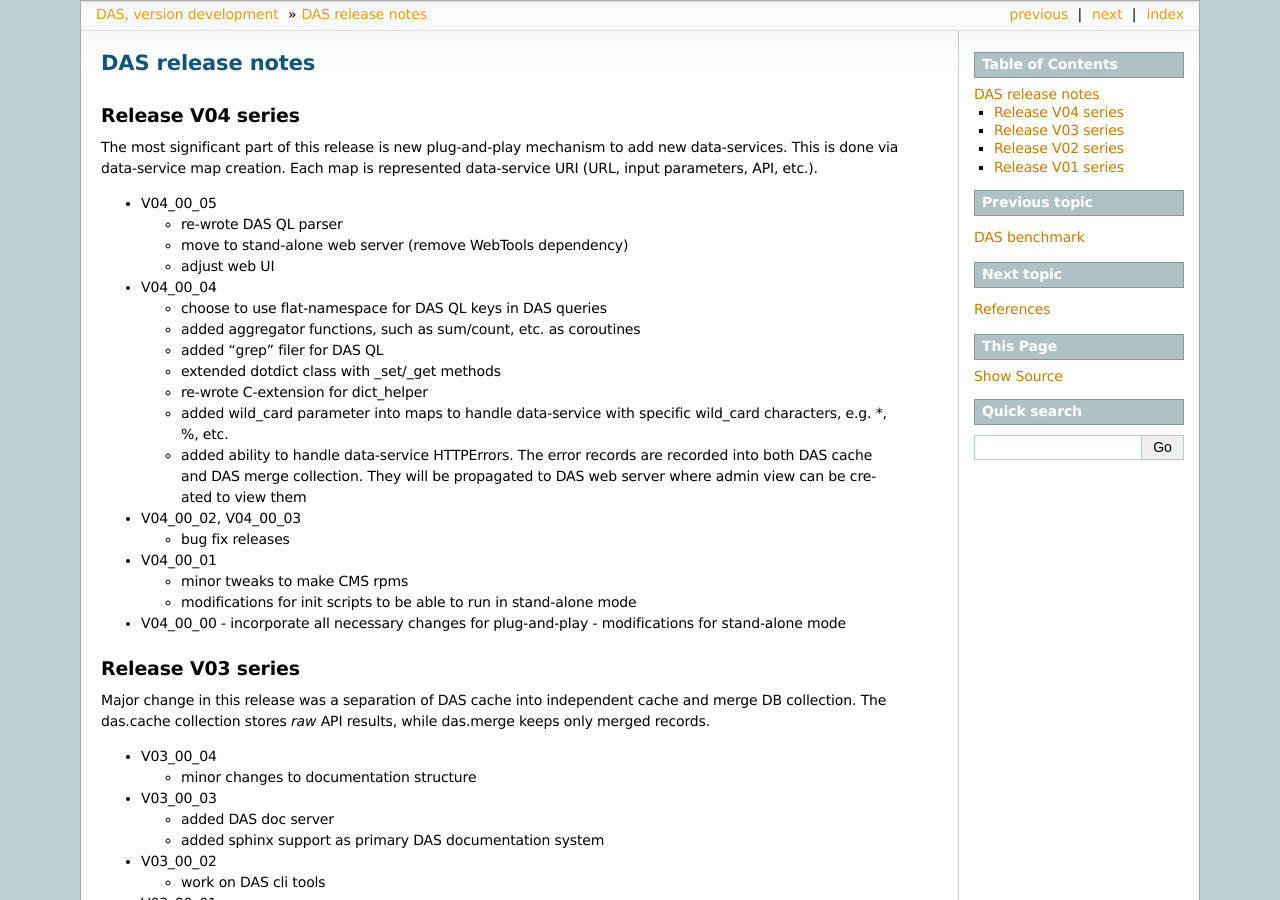
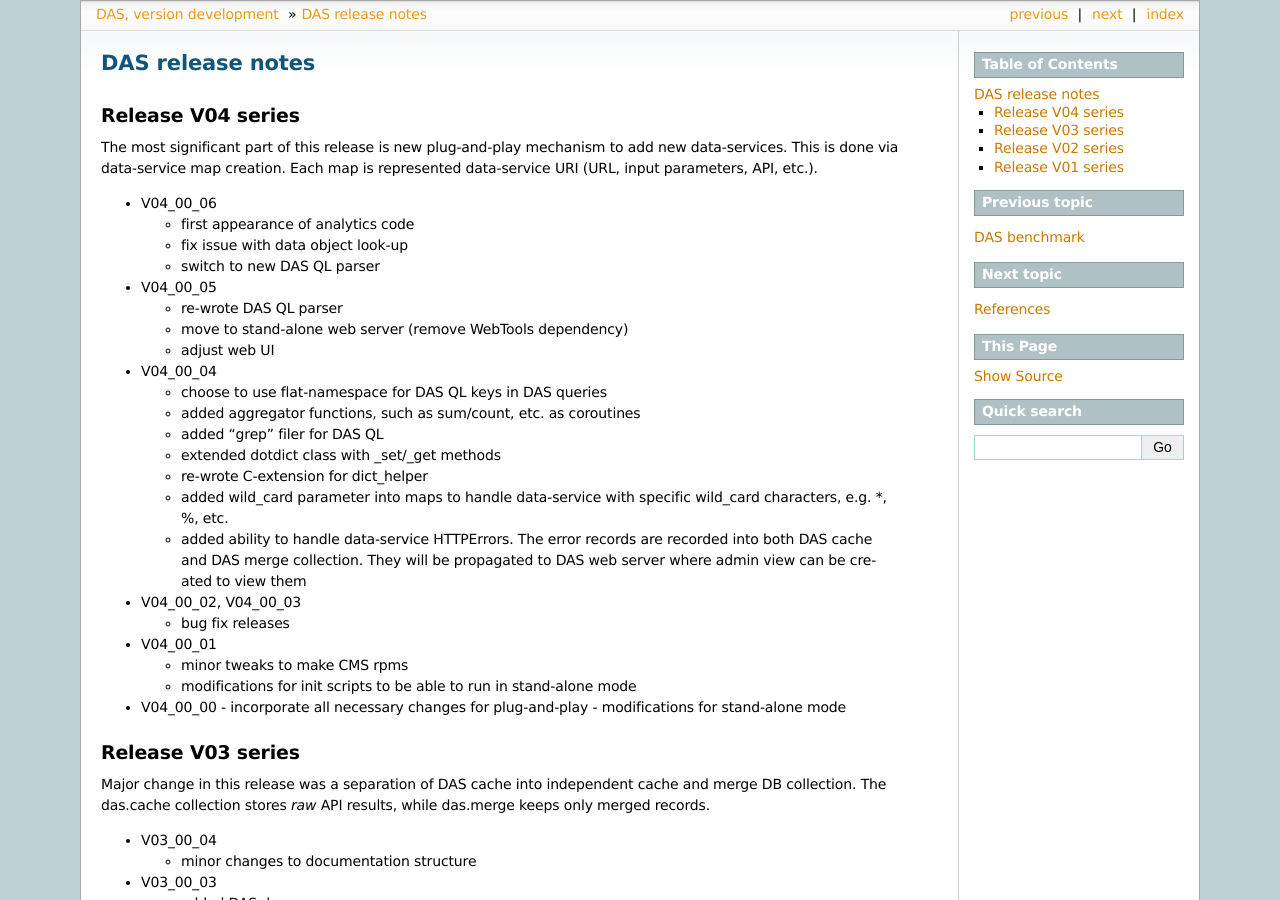
Before and after one commit to dmwm/DAS, a Sphinx documentation site: the page built from doc/sphinx/changelog.rst, in a window 1280 px wide and 900 px high. Built offline with Sphinx 7.4.7, drawn with Linux system fonts in a browser that asks for light colours.

Commit message:
Update
git-svn-id: svn+ssh://svn.cern.ch/reps/CMSDMWM/DAS/trunk@1055 4525493e-7705-40b1-a816-d608a930855b

```diff
--- a/doc/sphinx/changelog.rst
+++ b/doc/sphinx/changelog.rst
@@ -6,6 +6,12 @@ Release V04 series
 The most significant part of this release is new plug-and-play mechanism
 to add new data-services. This is done via data-service map creation. Each
 map is represented data-service URI (URL, input parameters, API, etc.).
+
+- V04_00_06
+
+  - first appearance of analytics code
+  - fix issue with data object look-up
+  - switch to new DAS QL parser
 
 - V04_00_05
 
```
